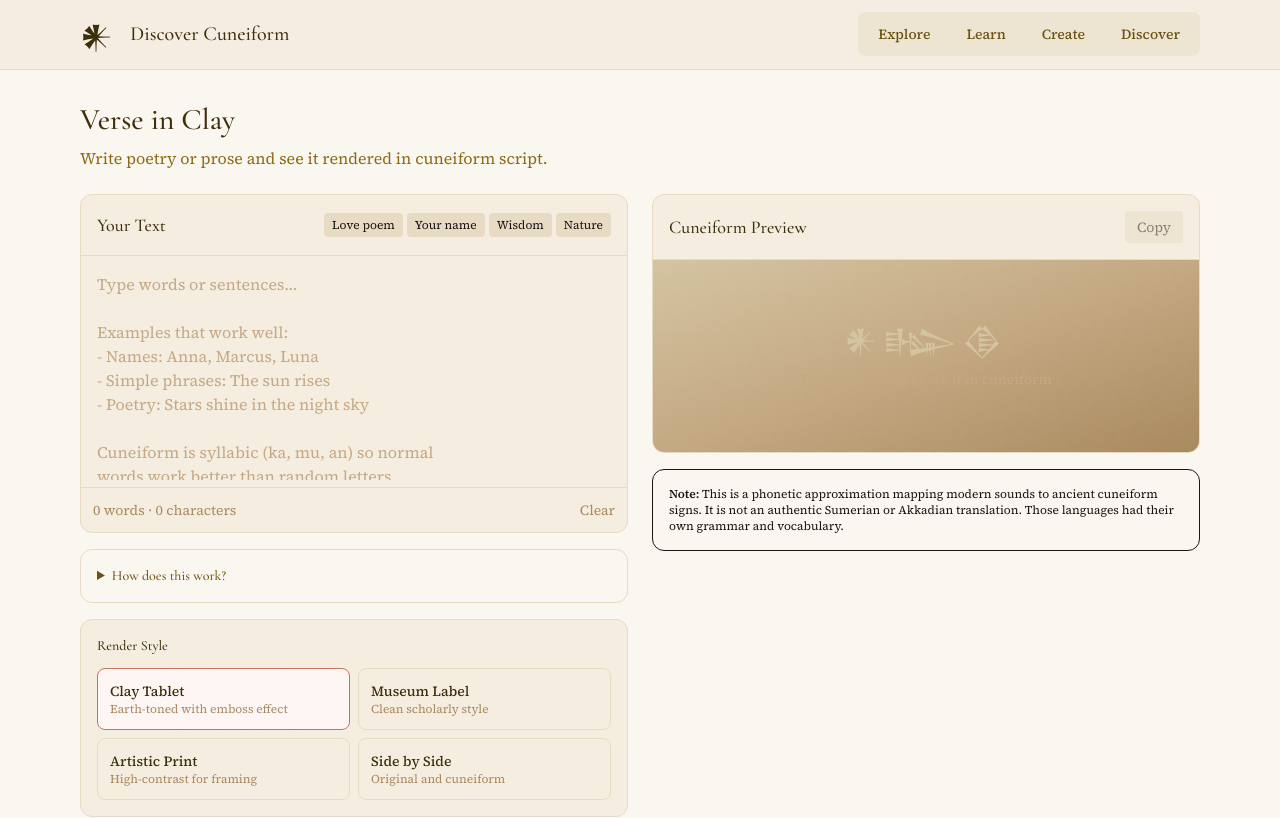
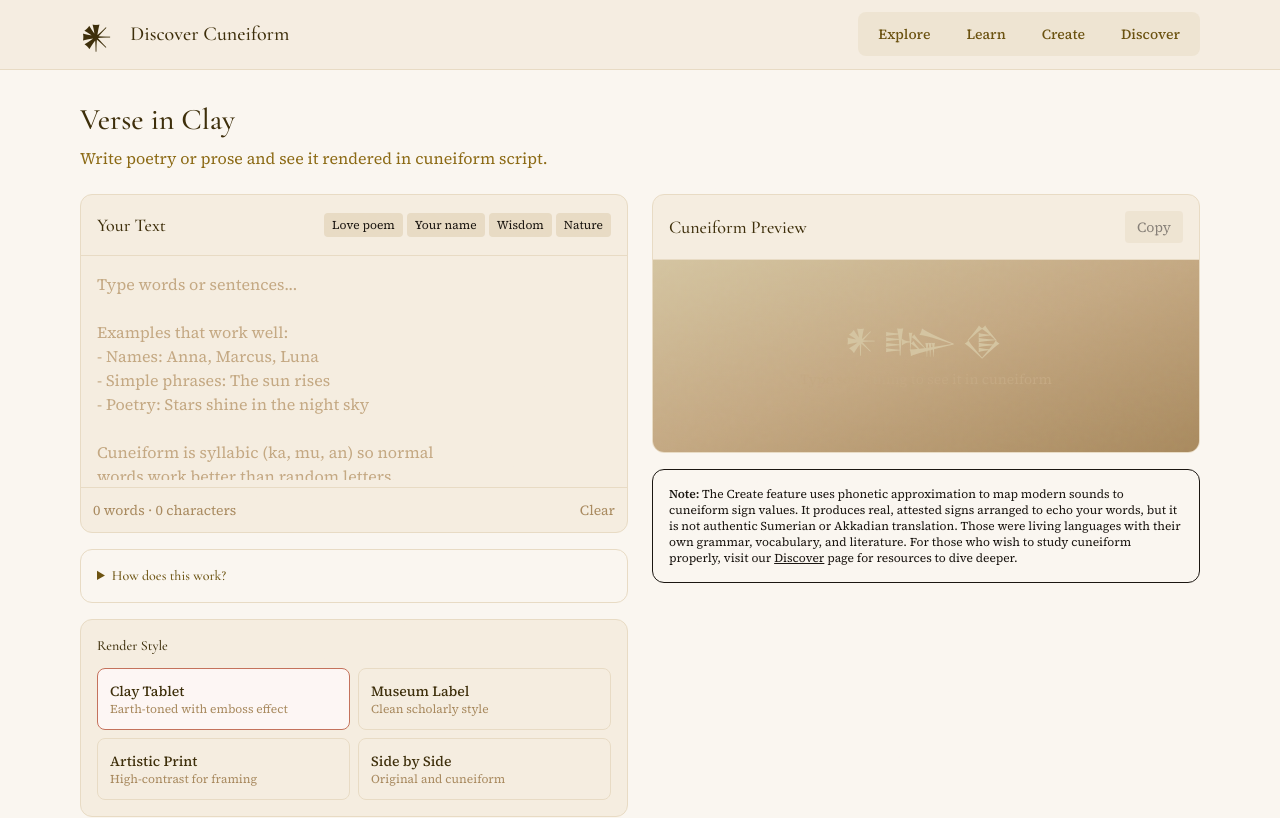
Before and after one commit to whiskerwonderz/discovercuneiform, a SvelteKit app: page /create in a window 1280 px wide. Shown: the top 818 px of the page. Built offline with nearby package versions, Linux system fonts and the light colour scheme.

Commit message:
Update Create page disclaimer with Discover link

```diff
--- a/src/routes/create/+page.svelte
+++ b/src/routes/create/+page.svelte
@@ -271,8 +271,7 @@ words work better than random letters."
 			<!-- Disclaimer -->
 			<div class="bg-fired-50 rounded-xl border border-fired-200 p-3 sm:p-4">
 				<p class="text-xs text-fired-700">
-					<strong>Note:</strong> This is a phonetic approximation mapping modern sounds to ancient cuneiform signs.
-					It is not an authentic Sumerian or Akkadian translation. Those languages had their own grammar and vocabulary.
+					<strong>Note:</strong> The Create feature uses phonetic approximation to map modern sounds to cuneiform sign values. It produces real, attested signs arranged to echo your words, but it is not authentic Sumerian or Akkadian translation. Those were living languages with their own grammar, vocabulary, and literature. For those who wish to study cuneiform properly, visit our <a href="/discover" class="text-fired-800 underline hover:text-fired-900">Discover</a> page for resources to dive deeper.
 				</p>
 			</div>
 		</div>
```
